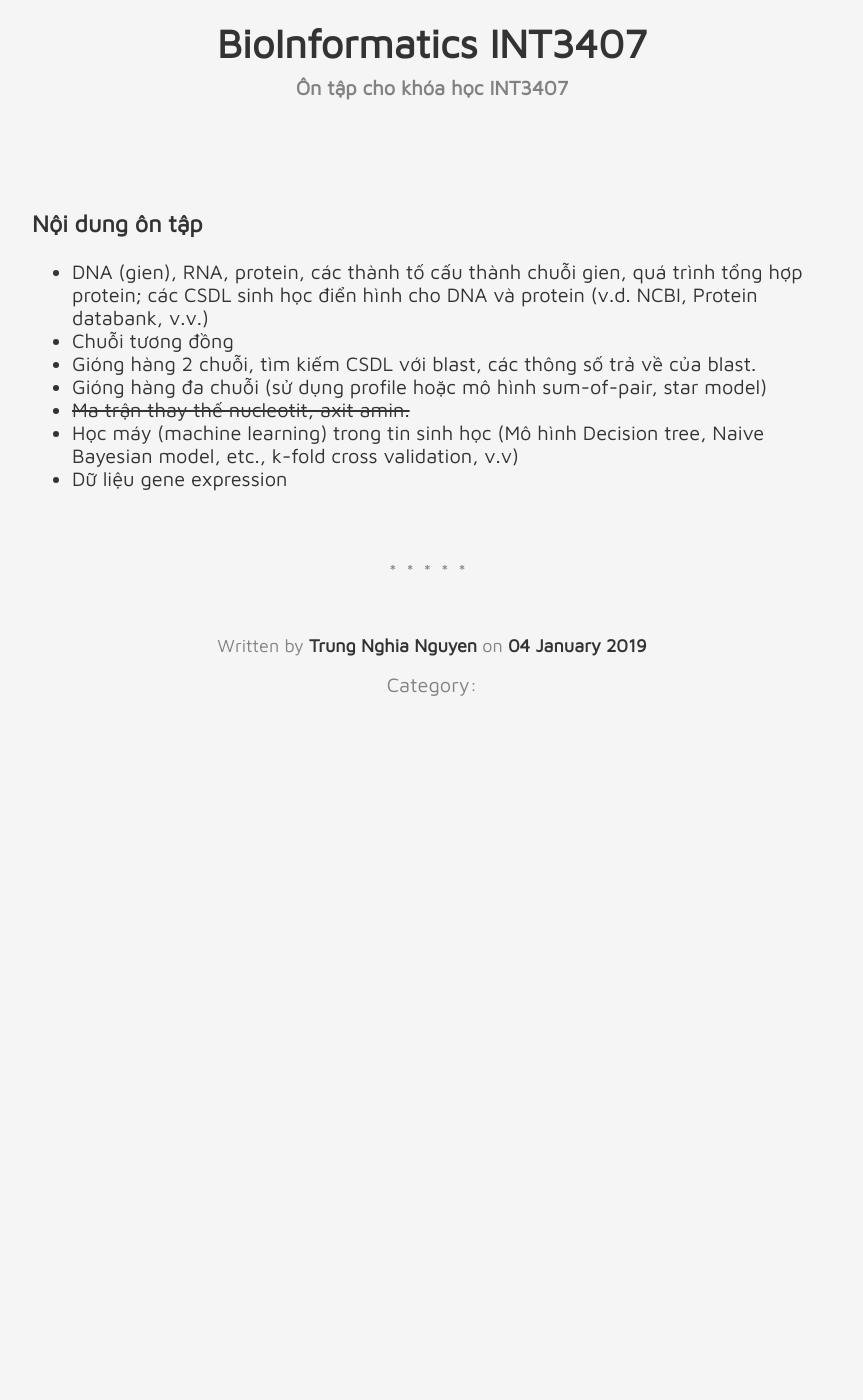
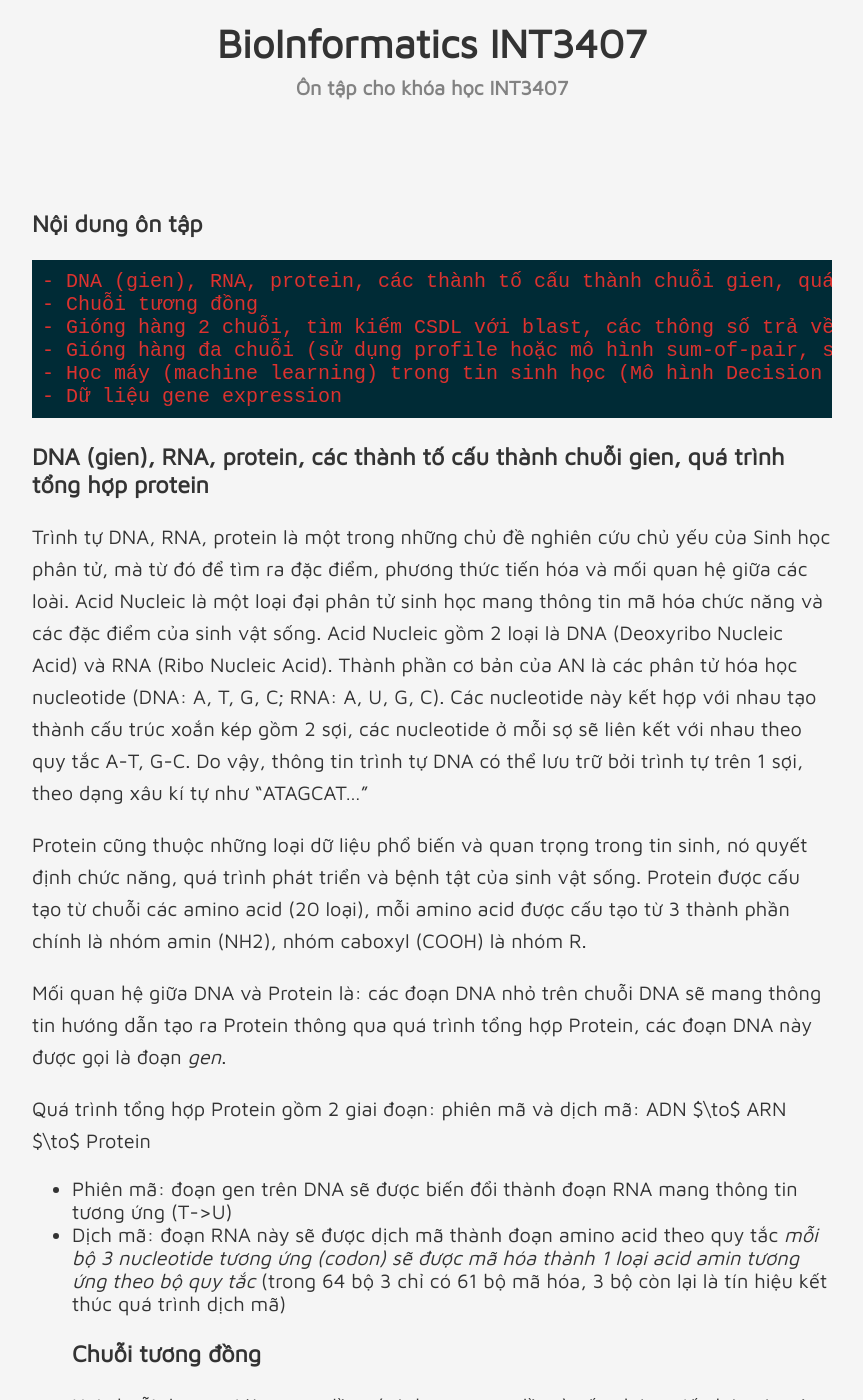
Before and after one commit to Lego1st/lego1st.github.io, a Jekyll site: the page built from _posts/2019-01-04-review-bioinfomatics-int3407.md, in a window 1280 px wide and 1400 px high, scrolled down 247 px. Shown: the whole window, without its empty margins (208-1071 px from the left). Built offline with Jekyll 4.4.1, drawn with Linux system fonts in a browser that asks for light colours; before the commit the page ends 1024 px from its top, so only the background shows below that; some of the changed text lies outside the part shown.

Commit message:
Update 2019-01-04-review-bioinfomatics-int3407.md

````diff
--- a/_posts/2019-01-04-review-bioinfomatics-int3407.md
+++ b/_posts/2019-01-04-review-bioinfomatics-int3407.md
@@ -6,12 +6,47 @@
 date: '2019-01-04 11:00:00 +0700'
 categories: null
 ---
+
 ### Nội dung ôn tập
-
+```
 - DNA (gien), RNA, protein, các thành tố cấu thành chuỗi gien, quá trình tổng hợp protein; các CSDL sinh học điển hình cho DNA và protein (v.d. NCBI, Protein databank, v.v.)
 - Chuỗi tương đồng
 - Gióng hàng 2 chuỗi, tìm kiếm CSDL với blast, các thông số trả về của blast.
 - Gióng hàng đa chuỗi (sử dụng profile hoặc mô hình sum-of-pair, star model)
-- ~~Ma trận thay thế nucleotit, axit amin.~~
 - Học máy (machine learning) trong tin sinh học (Mô hình Decision tree, Naive Bayesian model, etc., k-fold cross validation, v.v)
 - Dữ liệu gene expression
+```
+
+### DNA (gien), RNA, protein, các thành tố cấu thành chuỗi gien, quá trình tổng hợp protein
+
+Trình tự DNA, RNA, protein là một trong những chủ đề nghiên cứu chủ yếu của Sinh học phân tử, mà từ đó để tìm ra đặc điểm, phương thức tiến hóa và mối quan hệ giữa các loài.
+Acid Nucleic là một loại đại phân tử sinh học mang thông tin mã hóa chức năng và các đặc điểm của sinh vật sống. Acid Nucleic gồm 2 loại là DNA (Deoxyribo Nucleic Acid) và RNA (Ribo Nucleic Acid). Thành phần cơ bản của AN là các phân tử hóa học nucleotide (DNA: A, T, G, C; RNA: A, U, G, C). Các nucleotide này kết hợp với nhau tạo thành cấu trúc xoắn kép gồm 2 sợi, các nucleotide ở mỗi sợ sẽ liên kết với nhau theo quy tắc A-T, G-C. Do vậy, thông tin trình tự DNA có thể lưu trữ bởi trình tự trên 1 sợi, theo dạng xâu kí tự như "ATAGCAT..."
+
+Protein cũng thuộc những loại dữ liệu phổ biến và quan trọng trong tin sinh, nó quyết định chức năng, quá trình phát triển và bệnh tật của sinh vật sống. Protein được cấu tạo từ chuỗi các amino acid (20 loại), mỗi amino acid được cấu tạo từ 3 thành phần chính là nhóm amin (NH2), nhóm caboxyl (COOH) là nhóm R.
+
+Mối quan hệ giữa DNA và Protein là: các đoạn DNA nhỏ trên chuỗi DNA sẽ mang thông tin hướng dẫn tạo ra Protein thông qua quá trình tổng hợp Protein, các đoạn DNA này được gọi là đoạn *gen*.
+
+Quá trình tổng hợp Protein gồm 2 giai đoạn: phiên mã và dịch mã: ADN $\to$ ARN $\to$ Protein
+- Phiên mã: đoạn gen trên DNA sẽ được biến đổi thành đoạn RNA mang thông tin tương ứng (T->U)
+- Dịch mã: đoạn RNA này sẽ được dịch mã thành đoạn amino acid theo quy tắc *mỗi bộ 3 nucleotide tương ứng (codon) sẽ được mã hóa thành 1 loại acid amin tương ứng theo bộ quy tắc* (trong 64 bộ 3 chỉ có 61 bộ mã hóa, 3 bộ còn lại là tín hiệu kết thúc quá trình dịch mã)
+### Chuỗi tương đồng
+Hai chuỗi được gọi là tương đồng (trình tự tương đồng) nếu chúng tiến hóa từ một DNA tổ tiên chung. Nếu 2 chuỗi là tương đồng thì chúng sẽ tương đối giống nhau, không giống nhau hoàn toàn bởi có thể xảy ra đột biến trong quá trình tiến hóa (substitution, insertion, deletion), và cũng vì vậy mà chưa chắc 2 chuỗi giống nhau đã là tương đồng. Định nghĩa này cũng tương tự đối với Protein.
+
+### Các CSDL sinh học điển hình cho DNA và protein (v.d. NCBI, Protein databank, v.v.)
+Mặc dù việc giải trình tự DNA, Protein diễn ra trên khắp thế giới nhưng gần như tất cả dữ liệu thu được đều được lưu trữ và chia sẻ tại một số trung tâm lớn như:
+- Trung tâm thông tin Công nghệ Sinh học Quốc gia Hoa Kì (ncbi)
+- Trung tâm thông tin Công nghệ Sinh học Châu Âu (ebi)
+- Ngân hàng dữ liệu DNA của Nhật Bản (ddbj)
+
+NCBI là trung tâm thông tin trực tuyến lưu trữ nhiều cơ sở dữ liệu và cung cấp hàng loạt công cụ tìm kiếm và phân tích dữ liệu trực tuyến. Cấu trúc cơ bản của NCBI gồm 5 CSDL:
+- Nucleotide: lưu trữ dưới dạng các file văn bản, mỗi file gồm nhiều trường dữ liệu. Có hai cách để tìm kiếm dữ liệu thông qua máy tìm kiếm Entrez: đơn giản và nâng cao. Điểm khác nhau giữa hai cách này là số lượng trường thông tin phục vụ cho việc tìm kiếm. Với tìm kiếm cơ bản, thông tin chính chủ yếu là tên trình tự (locus name) và main keyword. Với tìm kiếm nâng cao, có thể xác định thêm một số trường thông tin như tên gen (gene name), tên sinh vật (organism), thuộc tính (properties) và điều kiện liên kết (and/or/not) giữa các trường.
+  - Genbank: các trình tự do người dùng trực tiếp giải và chia sẻ lên
+  - RefSeq: các trình tự đã được refined
+- Structure: thông tin về cấu trúc bậc cao của các trình tự phân học sinh tử (chủ yếu là protein)
+- Genome: lưu trữ nhiều hệ gien của các loài sinh vật khác nhau.
+- Protein:
+  - SwissProt/UniProtKB
+  - Protein Databank
+- PubMed: lưu trữ các tài liệu (bài báo, tài liệu kĩ thuật, sách trực tuyến, ..) liên quan đến các chủ đề trong khoa học cuộc sống.
+
+Một trong những định dạng dữ liệu chuẩn được các trung tâm thông tin sử dụng là FASTA, dùng để mô tả thông tin về một trình tự DNA (protein).
````
